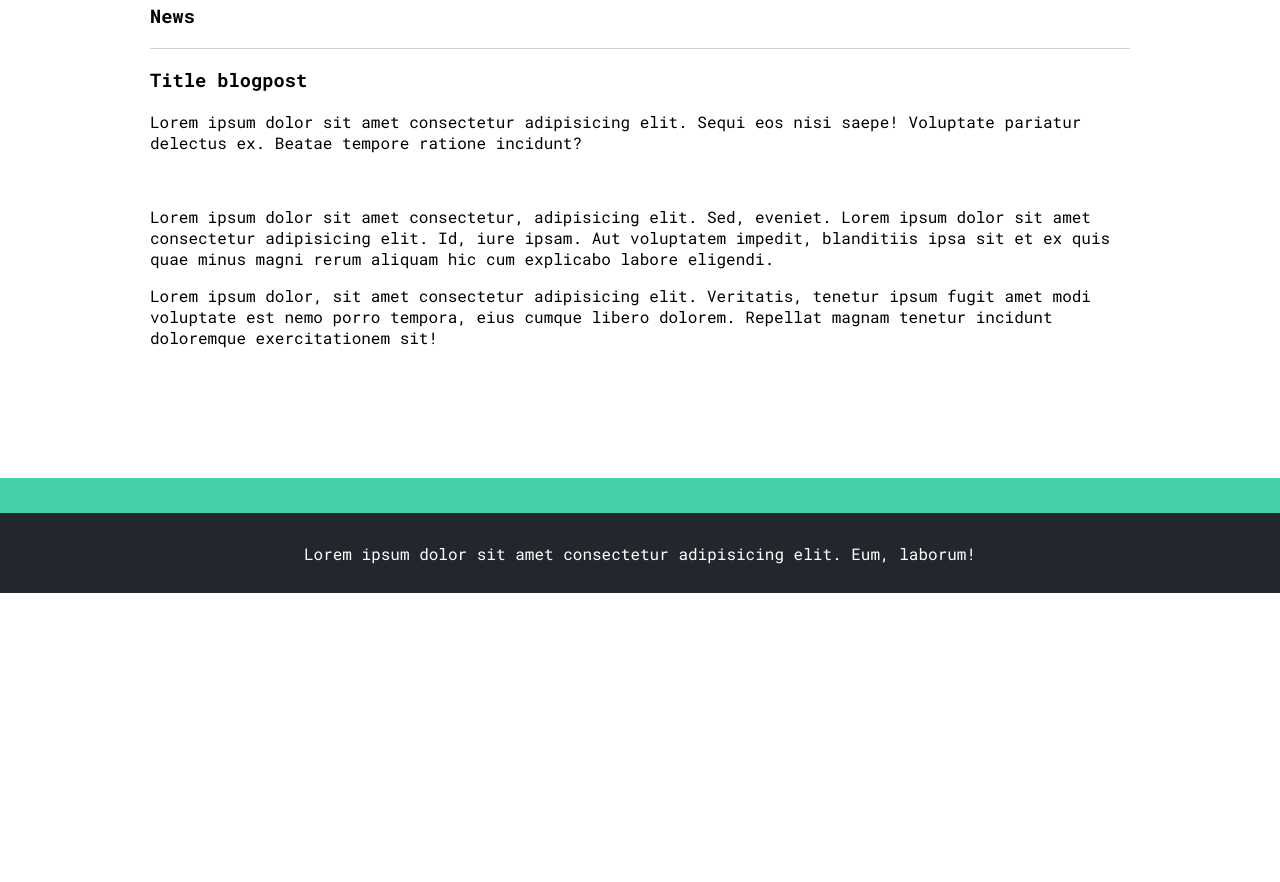
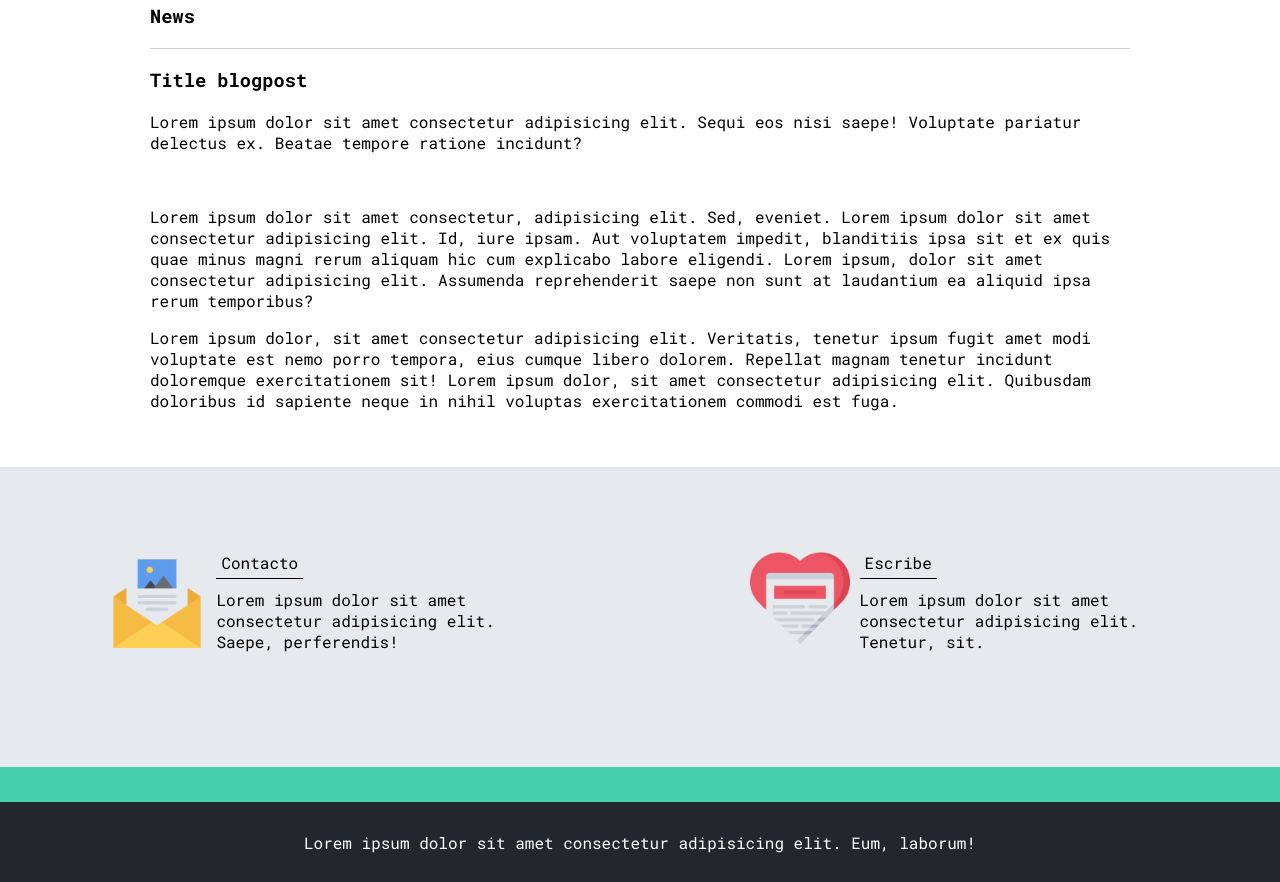
Before and after one commit to joaogarduno/layout-practice, a plain HTML site: page blog.html in a window 1280 px wide. Shown: the part 1085-1967 px from the top of the page. Before the commit the page ends 1678 px from the top, so only its background shows below. Drawn offline with Linux system fonts and the light colour scheme.

Commit message:
Estructura 14: Creacion de la seccion de CONTACTO

```diff
--- a/blog.html
+++ b/blog.html
@@ -41,25 +41,25 @@
                 <article>
                     <h1>Title blogpost</h1>
                     <p>Lorem ipsum dolor sit amet consectetur adipisicing elit. Sequi eos nisi saepe! Voluptate pariatur delectus ex. Beatae tempore ratione incidunt?</p><br/>
-                    <p>Lorem ipsum dolor sit amet consectetur, adipisicing elit. Sed, eveniet. Lorem ipsum dolor sit amet consectetur adipisicing elit. Id, iure ipsam. Aut voluptatem impedit, blanditiis ipsa sit et ex quis quae minus magni rerum aliquam hic cum explicabo labore eligendi.</p>
-                    <p>Lorem ipsum dolor, sit amet consectetur adipisicing elit. Veritatis, tenetur ipsum fugit amet modi voluptate est nemo porro tempora, eius cumque libero dolorem. Repellat magnam tenetur incidunt doloremque exercitationem sit!</p>
+                    <p>Lorem ipsum dolor sit amet consectetur, adipisicing elit. Sed, eveniet. Lorem ipsum dolor sit amet consectetur adipisicing elit. Id, iure ipsam. Aut voluptatem impedit, blanditiis ipsa sit et ex quis quae minus magni rerum aliquam hic cum explicabo labore eligendi. Lorem ipsum, dolor sit amet consectetur adipisicing elit. Assumenda reprehenderit saepe non sunt at laudantium ea aliquid ipsa rerum temporibus?</p>
+                    <p>Lorem ipsum dolor, sit amet consectetur adipisicing elit. Veritatis, tenetur ipsum fugit amet modi voluptate est nemo porro tempora, eius cumque libero dolorem. Repellat magnam tenetur incidunt doloremque exercitationem sit! Lorem ipsum dolor, sit amet consectetur adipisicing elit. Quibusdam doloribus id sapiente neque in nihil voluptas exercitationem commodi est fuga.</p>
                 </article>
             </div>
         </section>
 
         <section class="contact-main-container">
             <div>
-                <img src="" alt="">
+                <img src="./assets/img/013-newsletter.png" alt="">
                 <div class="contact-left">
-                    <a href=""></a>
-                    <p></p>
+                    <a href="">Contacto</a>
+                    <p>Lorem ipsum dolor sit amet consectetur adipisicing elit. Saepe, perferendis!</p>
                 </div>
             </div>
             <div>
-                <img src="" alt="">
+                <img src="./assets/img/006-like.png" alt="">
                 <div class="contact-right">
-                    <a href=""></a>
-                    <p></p>
+                    <a href="">Escribe</a>
+                    <p>Lorem ipsum dolor sit amet consectetur adipisicing elit. Tenetur, sit.</p>
                 </div>
             </div>
         </section>
--- a/css/main.css
+++ b/css/main.css
@@ -238,3 +238,28 @@ footer p{
 .blogpost-main-container section h1{
     font-size: 45px;
 }
+
+/*  */
+.contact-main-container{
+    width: 100%;
+    min-height: 250px;
+    background-color: #E6E9ED;
+    text-align: center;
+    padding-bottom: 50px;
+}
+.contact-main-container div{
+    display: inline-block;
+    width: 49.5%;
+    height: 100%;
+}
+.contact-main-container div a{
+    border-bottom: 1px solid #000000;
+    padding: 5px;
+}
+.contact-main-container .contact-left, .contact-right{
+    text-align: initial;
+    margin-top: 85px;
+}
+.contact-main-container img{
+    width: 100px;
+}
```
Also changed, not shown: assets/img/006-like.png (added), assets/img/013-newsletter.png (added).
